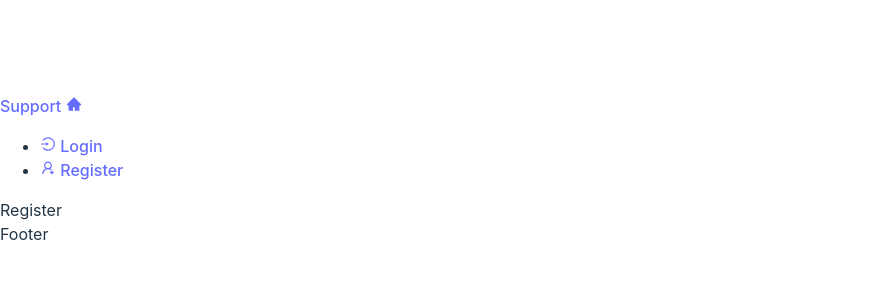
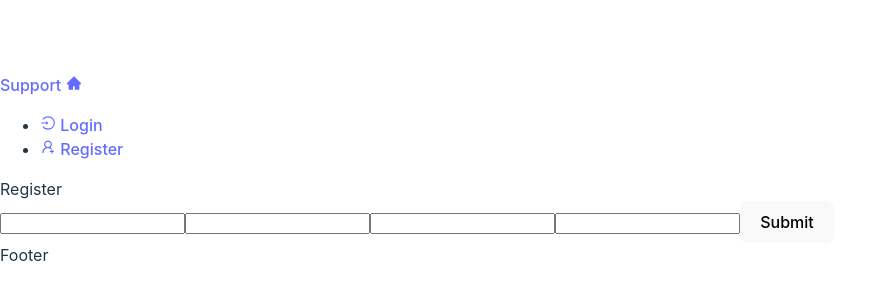
Before and after one commit to cesartalen/customer-ticket-system, a React (Vite) app in the folder frontend/: page /register in a window 1280 px wide. Shown: the part 230-530 px from the top of the page, without its empty margins (0-877 px from the left). Built offline with nearby package versions, Linux system fonts and the light colour scheme.

Commit message:
Login/Register form

```diff
--- /dev/null
+++ b/frontend/src/components/RegisterForm.tsx
@@ -0,0 +1,41 @@
+import { ChangeEvent, FormEvent, useState } from 'react'
+import { CreateUserType } from '../types/userType'
+
+export const RegisterForm = () => {
+  const [error, setError] = useState('')
+  const [formValues, setFormValues] = useState<CreateUserType>({
+    name: '',
+    email: '',
+    password: '',
+    passwordConfirm: '',
+  })
+
+  const handleChange = (e: ChangeEvent<HTMLInputElement>) => {
+    const { name, value } = e.target
+    setFormValues({ ...formValues, [name]: value })
+  };
+
+  const handleSubmit = (e: FormEvent) => {
+    e.preventDefault()
+
+    if(formValues.password !== formValues.passwordConfirm) {
+      setError('Passwords do not match!')
+    }
+
+  }
+
+  return (
+    <>
+      <div>
+        <form onSubmit={handleSubmit}>
+          {error && <div style={{ color: 'red' }}>{error}</div>}
+          <input onChange={handleChange} type="text" id="name" name="name" value={formValues.name} required></input>
+          <input onChange={handleChange} type="text" id="email" name="email" value={formValues.email} required></input>
+          <input onChange={handleChange} type="text" id="password" name="password" value={formValues.password} required></input>
+          <input onChange={handleChange} type="text" id="passwordConfirm" name="passwordConfirm" value={formValues.passwordConfirm} required></input>
+          <button>Submit</button>
+        </form>
+      </div>
+    </>
+  )
+}
--- a/frontend/src/pages/RegisterPage.tsx
+++ b/frontend/src/pages/RegisterPage.tsx
@@ -1,5 +1,11 @@
+import { RegisterForm } from '../components/RegisterForm';
+
 export default function RegisterPage() {
+
   return(
-    <div>Register</div>
+    <div>
+      Register
+      <RegisterForm/>
+    </div>
   )
 }
--- /dev/null
+++ b/frontend/src/types/userType.ts
@@ -0,0 +1,11 @@
+export type CreateUserType = {
+  name: string;
+  email: string;
+  password: string;
+  passwordConfirm: string;
+}
+
+export type LoginUserType = {
+  name: string;
+  password: string;
+}
```
Also changed, not shown: frontend/src/components/LoginForm.tsx (added, +33 -0 lines), frontend/src/services/apiUser.ts (added).
